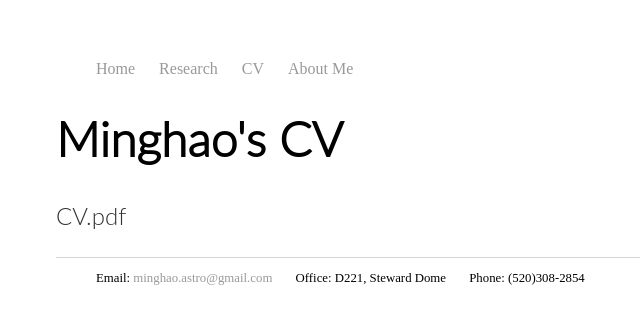
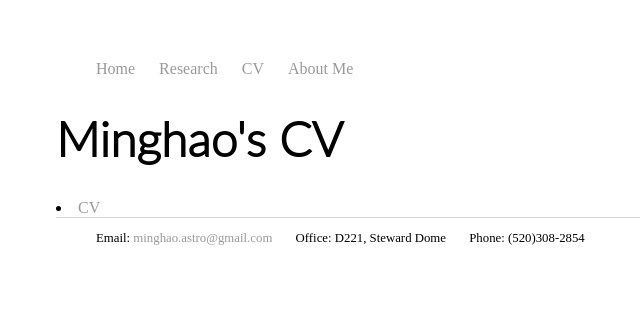
Before and after one commit to JianiDing/JianiDing.github.io, a Jekyll site: the page built from CV/index.html, in a window 1280 px wide. Shown: the top 324 px of the page, without its empty margins (184-824 px from the left). Built offline with Jekyll 4.4.1, drawn with Linux system fonts in a browser that asks for light colours.

Commit message:
Update index.html

```diff
--- a/CV/index.html
+++ b/CV/index.html
@@ -4,5 +4,6 @@ title: CV
 ---
 <div class="blurb">
 	<h1 style="font-family:lato light">Minghao's CV</h1>
-	<p style="font-family:lato light">CV.pdf</p>
+	<!--<p style="font-family:lato light">CV.pdf</p>/-->
+	<li><a href="/CV/CV.pdf">CV</a></li>
 </div>
```
